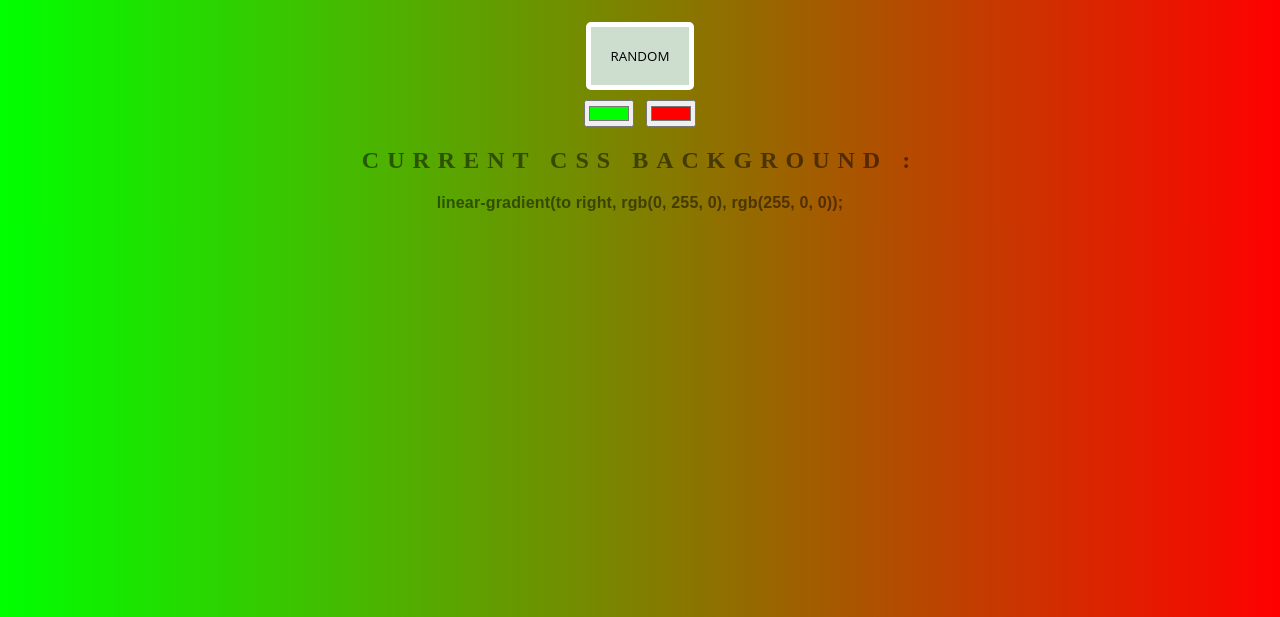
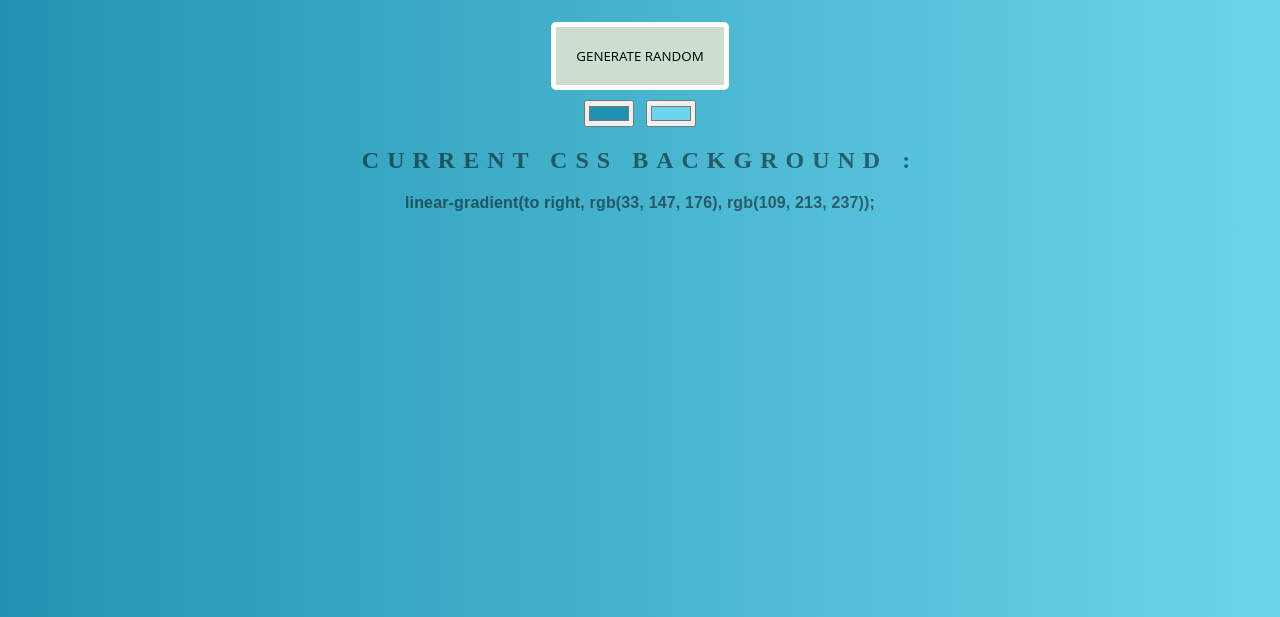
Before and after one commit to criyas1704/Background-Generator, a website: page index.html in a window 1280 px wide. Shown: the part 183-800 px from the top of the page. Drawn offline with Linux system fonts and the light colour scheme.

Commit message:
changed initial background color + button

```diff
--- a/index.html
+++ b/index.html
@@ -8,9 +8,9 @@
 </head>
 <body id="linear">
 	<h1>BACKGROUND GENERATOR App</h1>
-	<button>Random</button><br>
-	<input type="color" id="color1" name="fcolor" value="#00ff00">
-	<input type="color" id="color2" name="scolor" value="#ff0000">
+	<button>Generate Random</button><br>
+	<input type="color" id="color1" name="fcolor" value="#2193b0">
+	<input type="color" id="color2" name="scolor" value="#6dd5ed">
 	<h2>Current CSS Background :</h2>
 	<h3></h3>
 
--- a/package.json
+++ b/package.json
@@ -15,5 +15,8 @@
   "bugs": {
     "url": "https://github.com/criyas1704/Background-Generator/issues"
   },
-  "homepage": "https://github.com/criyas1704/Background-Generator#readme"
+  "homepage": "https://github.com/criyas1704/Background-Generator#readme",
+  "dependencies": {
+    "lodash": "^4.17.21"
+  }
 }
```
Also changed, not shown: 1 other file.
